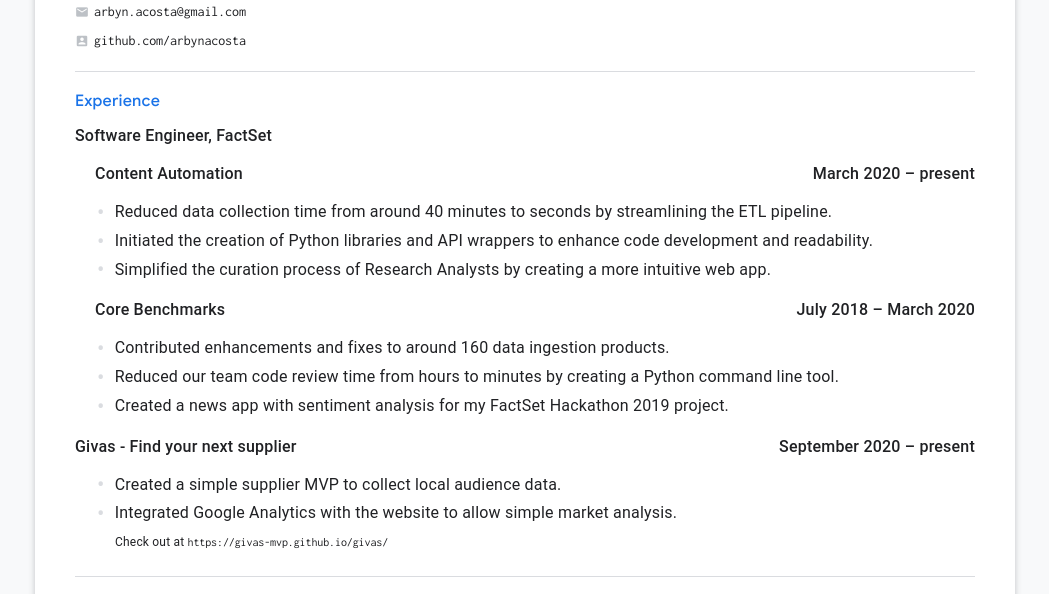
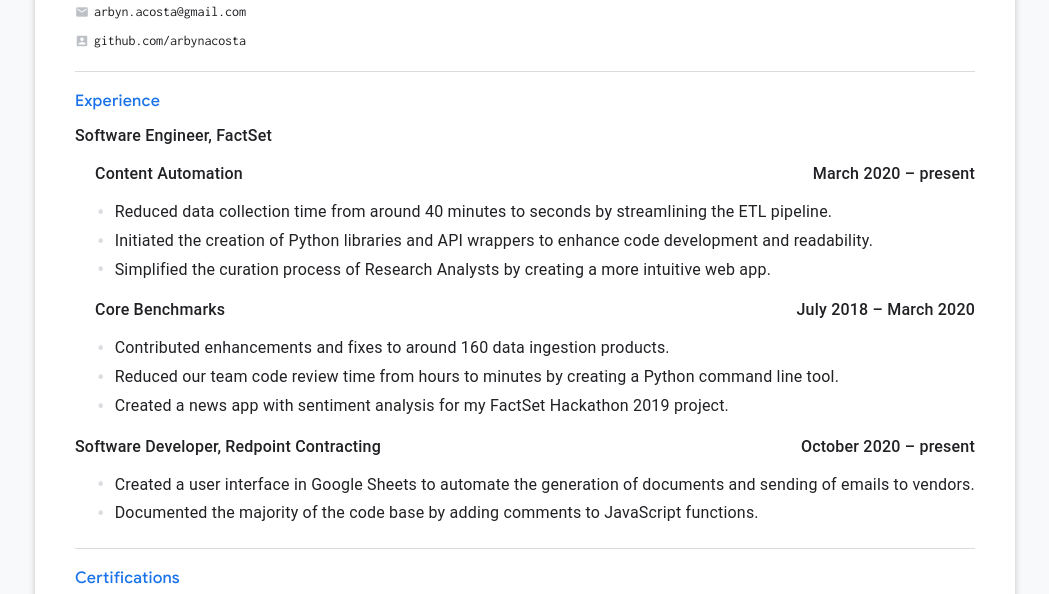
Before and after one commit to arbyn-argabioso/arbynacosta.github.io, a plain HTML site: page index.html in a window 1280 px wide. Shown: the part 142-736 px from the top of the page, without its empty margins (115-1164 px from the left). Drawn offline with Linux system fonts and the light colour scheme.

Commit message:
Update index.html

```diff
--- a/index.html
+++ b/index.html
@@ -82,13 +82,12 @@
 
           <div>
             <header>
-              <p>Givas - Find your next supplier</p>
-              <span class="resume__entry-datetime">September 2020 &ndash; present</span>
+              <p>Software Developer, Redpoint Contracting</p>
+              <span class="resume__entry-datetime">October 2020 &ndash; present</span>
             </header>
             <ul>
-              <li>Created a simple supplier MVP to collect local audience data.</li>
-              <li>Integrated Google Analytics with the website to allow simple market analysis.</li>
-              <p class="resume__note">Check out at <a href="https://givas-mvp.github.io/givas/">https://givas-mvp.github.io/givas/</a></p>
+              <li>Created a user interface in Google Sheets to automate the generation of documents and sending of emails to vendors.</li>
+              <li>Documented the majority of the code base by adding comments to JavaScript functions.</li>
             </ul>
           </div>
         </section>
```
